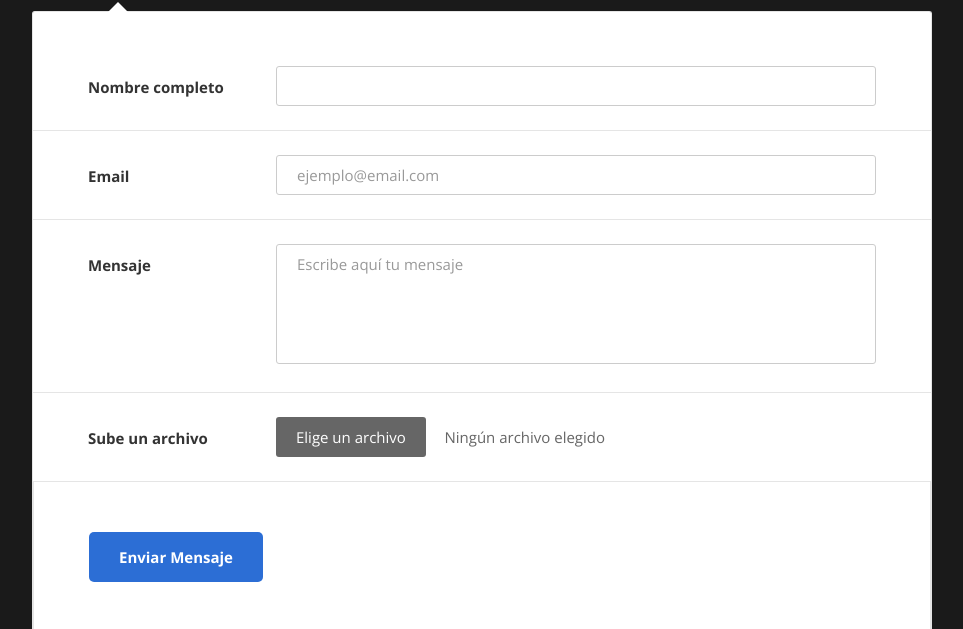
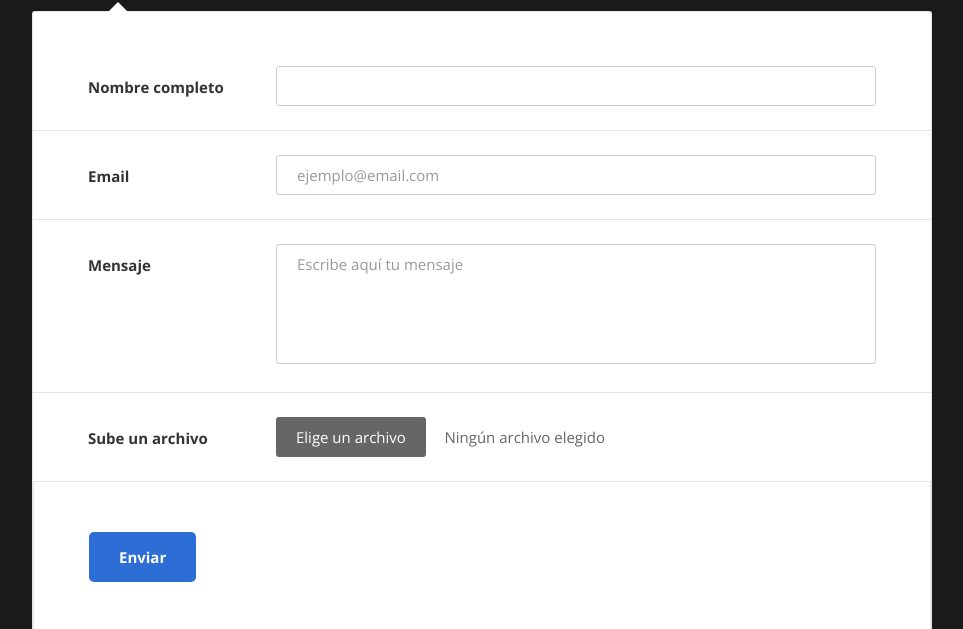
Before and after one commit to chisela14/ProyectoBootstrap, a plain HTML site: page dudas.html in a window 1280 px wide. Shown: the part 162-791 px from the top of the page, without its empty margins (158-1121 px from the left). Drawn offline with nearby package versions, Linux system fonts and the light colour scheme.

Commit message:
Update dudas.html

```diff
--- a/dudas.html
+++ b/dudas.html
@@ -63,7 +63,7 @@
                             </div>
                         </div>
                     <div class="card-footer">
-                        <button class="btn btn--radius-2 btn--blue-2" type="submit">Enviar mensaje</button>
+                        <button class="btn btn--radius-2 btn--blue-2" type="submit">Enviar</button>
                     </div>
                     </form>
                 </div>
```
